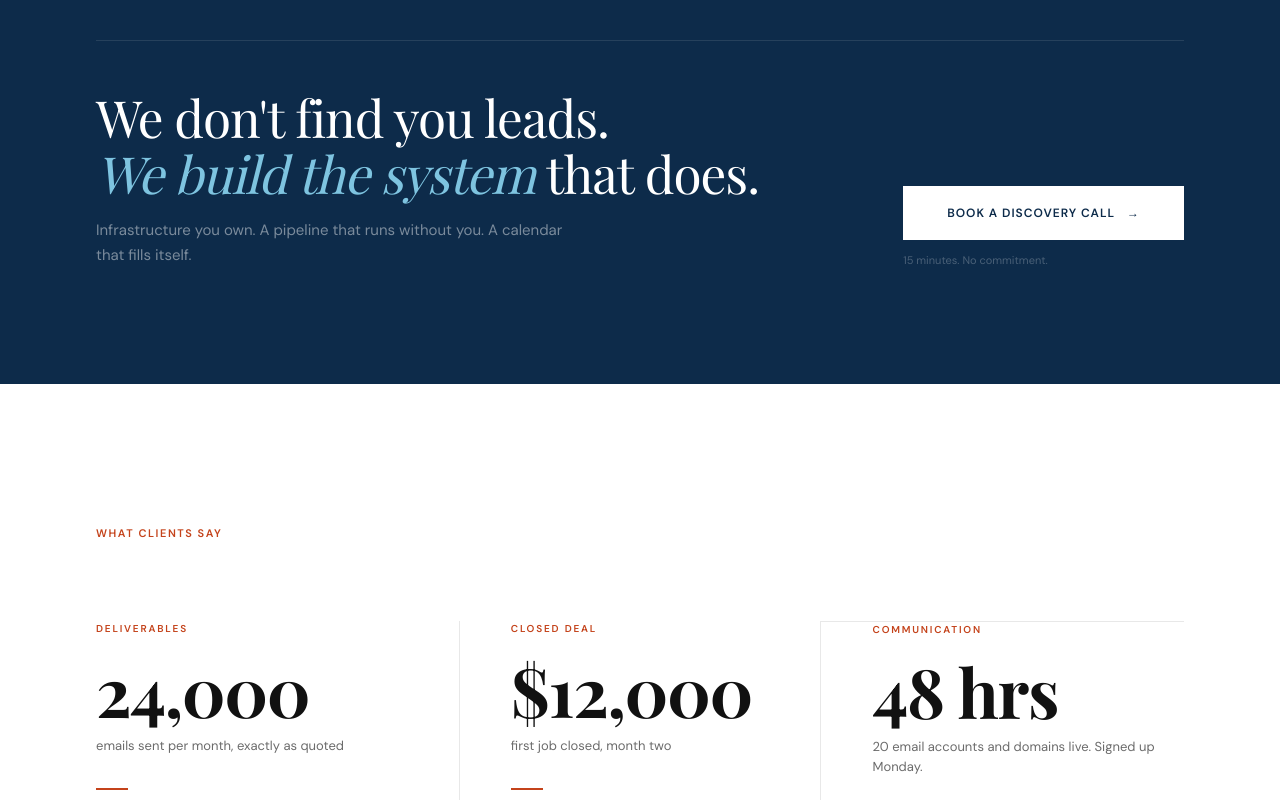
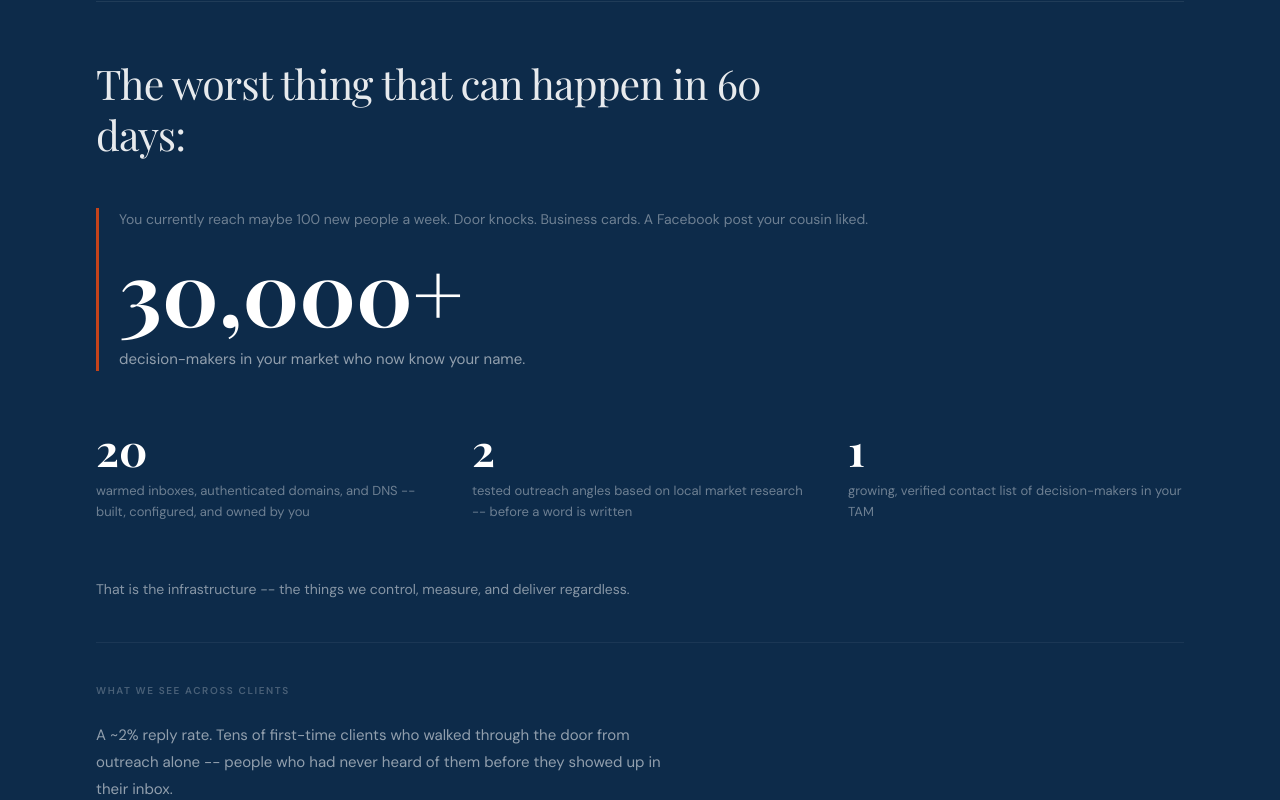
Before and after one commit to jaexochill2-code/scalesteady-engineers, a Next.js app: page / in a window 1280 px wide. Shown: the part 2700-3500 px from the top of the page. Built offline with nearby package versions, Linux system fonts and the light colour scheme.

Commit message:
results: pattern interrupt reframe, hero 30k number, controllable vs observed delineation, 4th wall casual drop

```diff
--- a/src/app/page.tsx
+++ b/src/app/page.tsx
@@ -299,15 +299,8 @@ export default function Home() {
             </p>
           </div>
 
-          {/* Bridge to chart */}
-          <p
-            className="font-sans font-semibold uppercase mb-8"
-            style={{ fontSize: "10px", letterSpacing: "0.16em", color: "rgba(255,255,255,0.25)" }}
-          >
-            Two types of business
-          </p>
 
-          {/* Two columns: current self → future self */}
+          {/* Two columns: current self -> future self */}
           <div className="grid grid-cols-1 lg:grid-cols-2">
 
             {/* Left: Referral-dependent */}
@@ -406,35 +399,84 @@ export default function Home() {
 
           </div>
 
-          {/* ── Declaration ── */}
-          <div className="mt-14 pt-12" style={{ borderTop: "1px solid rgba(255,255,255,0.1)" }}>
-            <div className="flex flex-col lg:flex-row lg:items-end lg:justify-between gap-10">
+          {/* ── Definitive Results: Pattern Interrupt + 4th Wall ── */}
+          <div className="mt-16 pt-14" style={{ borderTop: "1px solid rgba(255,255,255,0.08)" }}>
 
-              <div className="flex-1">
-                <h3 className="font-serif font-normal" style={{ fontSize: "clamp(30px, 4vw, 52px)", lineHeight: "1.1", letterSpacing: "-0.02em", color: "#FFFFFF" }}>
-                  We don&apos;t find you leads.
-                  <br />
-                  <span className="italic" style={{ color: "#7EC4E0" }}>We build the system</span> that does.
-                </h3>
-                <p className="font-sans mt-4" style={{ fontSize: "15px", lineHeight: "1.7", color: "rgba(255,255,255,0.45)", maxWidth: "480px" }}>
-                  Infrastructure you own. A pipeline that runs without you. A calendar that fills itself.
-                </p>
-              </div>
+            {/* Pattern interrupt */}
+            <h3
+              className="font-serif font-normal"
+              style={{
+                fontSize: "clamp(26px, 3.2vw, 42px)",
+                lineHeight: "1.25",
+                letterSpacing: "-0.02em",
+                color: "rgba(255,255,255,0.9)",
+                maxWidth: "720px",
+                marginBottom: "48px",
+              }}
+            >
+              The worst thing that can happen in 60 days:
+            </h3>
 
-              <div className="flex-shrink-0">
-                <a href="/contact"
-                  className="inline-flex items-center gap-3 font-sans font-semibold transition-all duration-300 hover:bg-[#7EC4E0] hover:text-[#0D2B4A] group"
-                  style={{ fontSize: "12px", letterSpacing: "0.08em", textTransform: "uppercase", color: "#0D2B4A", background: "#FFFFFF", padding: "18px 44px" }}
-                >
-                  Book a discovery call
-                  <span className="inline-block group-hover:translate-x-1 transition-transform duration-300">→</span>
-                </a>
-                <p className="font-sans mt-3" style={{ fontSize: "11px", color: "rgba(255,255,255,0.25)" }}>
-                  15 minutes. No commitment.
-                </p>
-              </div>
+            {/* Hero number with contrast */}
+            <div className="mb-14" style={{ paddingLeft: "20px", borderLeft: "3px solid #C4431B" }}>
+              <p className="font-sans mb-3" style={{ fontSize: "14px", lineHeight: "1.6", color: "rgba(255,255,255,0.4)" }}>
+                You currently reach maybe 100 new people a week. Door knocks. Business cards. A Facebook post your cousin liked.
+              </p>
+              <p
+                className="font-serif font-bold"
+                style={{ fontSize: "clamp(52px, 7vw, 88px)", lineHeight: 1, color: "#FFFFFF", margin: "16px 0 12px" }}
+              >
+                30,000+
+              </p>
+              <p className="font-sans" style={{ fontSize: "15px", lineHeight: "1.6", color: "rgba(255,255,255,0.55)" }}>
+                decision-makers in your market who now know your name.
+              </p>
+            </div>
 
+            {/* Supporting controllable outputs */}
+            <div className="grid grid-cols-1 sm:grid-cols-3 gap-10 mb-14">
+              {[
+                { num: "20", label: "warmed inboxes, authenticated domains, and DNS -- built, configured, and owned by you" },
+                { num: "2", label: "tested outreach angles based on local market research -- before a word is written" },
+                { num: "1", label: "growing, verified contact list of decision-makers in your TAM" },
+              ].map((item) => (
+                <div key={item.num + item.label}>
+                  <p
+                    className="font-serif font-bold"
+                    style={{ fontSize: "clamp(32px, 3.5vw, 44px)", lineHeight: 1, color: "#FFFFFF", marginBottom: "10px" }}
+                  >
+                    {item.num}
+                  </p>
+                  <p className="font-sans" style={{ fontSize: "13px", lineHeight: "1.6", color: "rgba(255,255,255,0.4)" }}>
+                    {item.label}
+                  </p>
+                </div>
+              ))}
             </div>
+
+            {/* Delineation: controllable vs observed */}
+            <p className="font-sans" style={{ fontSize: "14px", lineHeight: "1.7", color: "rgba(255,255,255,0.5)", maxWidth: "640px" }}>
+              That is the infrastructure -- the things we control, measure, and deliver regardless.
+            </p>
+
+            {/* Observed benchmarks */}
+            <div className="mt-10 pt-10" style={{ borderTop: "1px solid rgba(255,255,255,0.06)" }}>
+              <p
+                className="font-sans font-semibold uppercase mb-6"
+                style={{ fontSize: "10px", letterSpacing: "0.16em", color: "rgba(255,255,255,0.25)" }}
+              >
+                What we see across clients
+              </p>
+              <p className="font-sans" style={{ fontSize: "15px", lineHeight: "1.8", color: "rgba(255,255,255,0.55)", maxWidth: "600px" }}>
+                A ~2% reply rate. Tens of first-time clients who walked through the door from outreach alone -- people who had never heard of them before they showed up in their inbox.
+              </p>
+            </div>
+
+            {/* 4th wall -- casual, dropped in, no spotlight */}
+            <p className="font-sans mt-12" style={{ fontSize: "13px", lineHeight: "1.75", color: "rgba(255,255,255,0.3)", maxWidth: "520px" }}>
+              We are 5 people. Not an agency. This is the same playbook we run for our own outreach -- and our clients who found success with it. If we are booking meetings, you are booking meetings.
+            </p>
+
           </div>
 
         </div>
```
